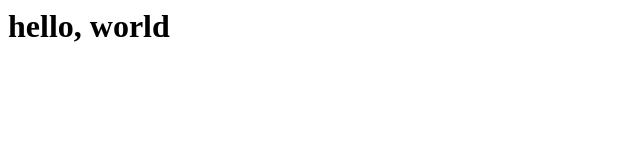
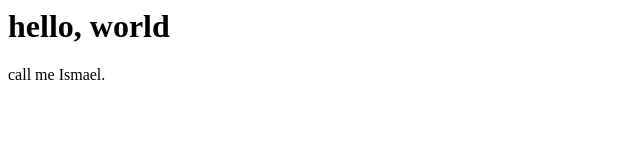
Before and after one commit to modernmedici/website, a plain HTML site: page index.html in a window 1280 px wide. Shown: the full height of the page, 0-640 px from the left. Drawn offline with Linux system fonts and the light colour scheme.

Commit message:
Add a paragraph

```diff
--- a/index.html
+++ b/index.html
@@ -1 +1,3 @@
 <h1>hello, world</h1>
+
+<p>call me Ismael.</p>
```
